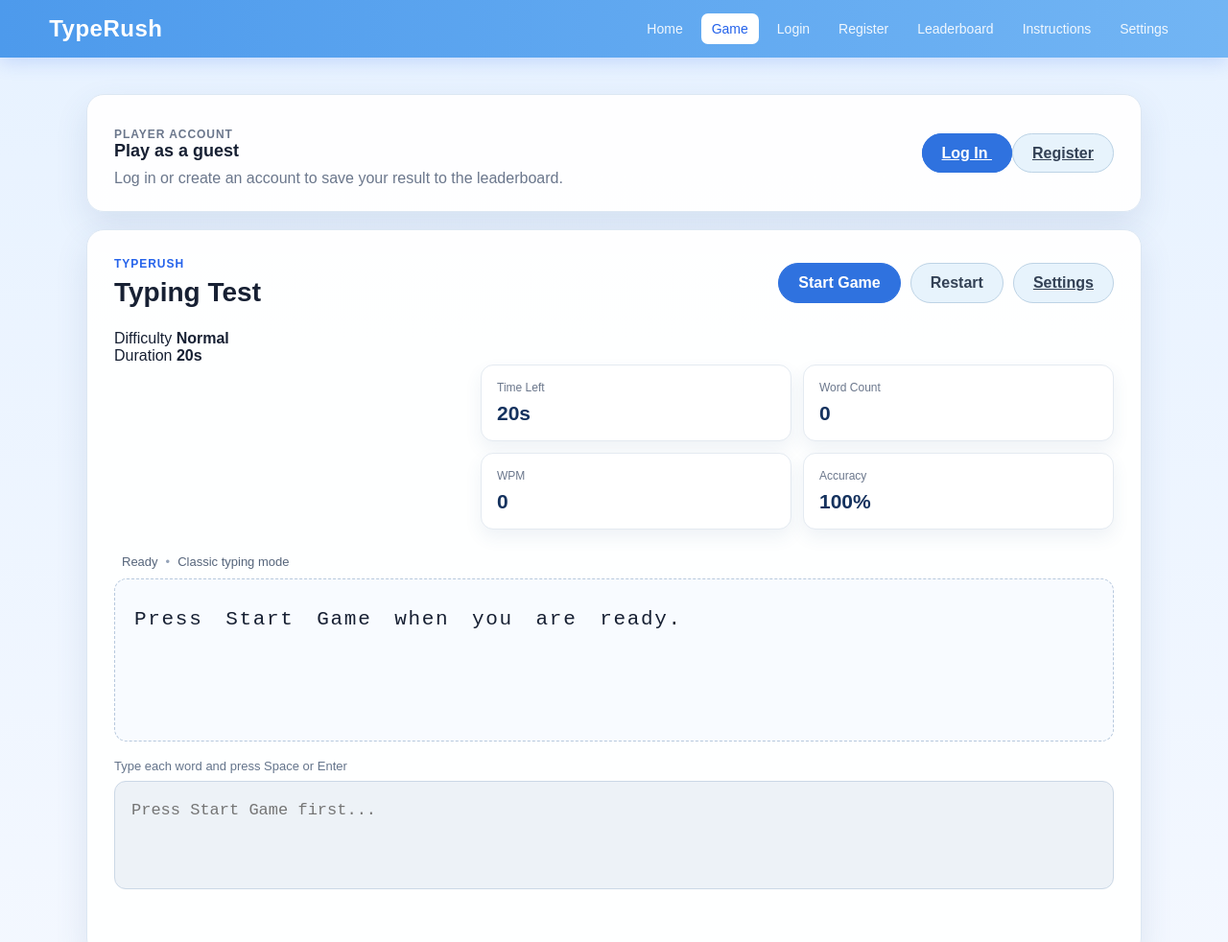
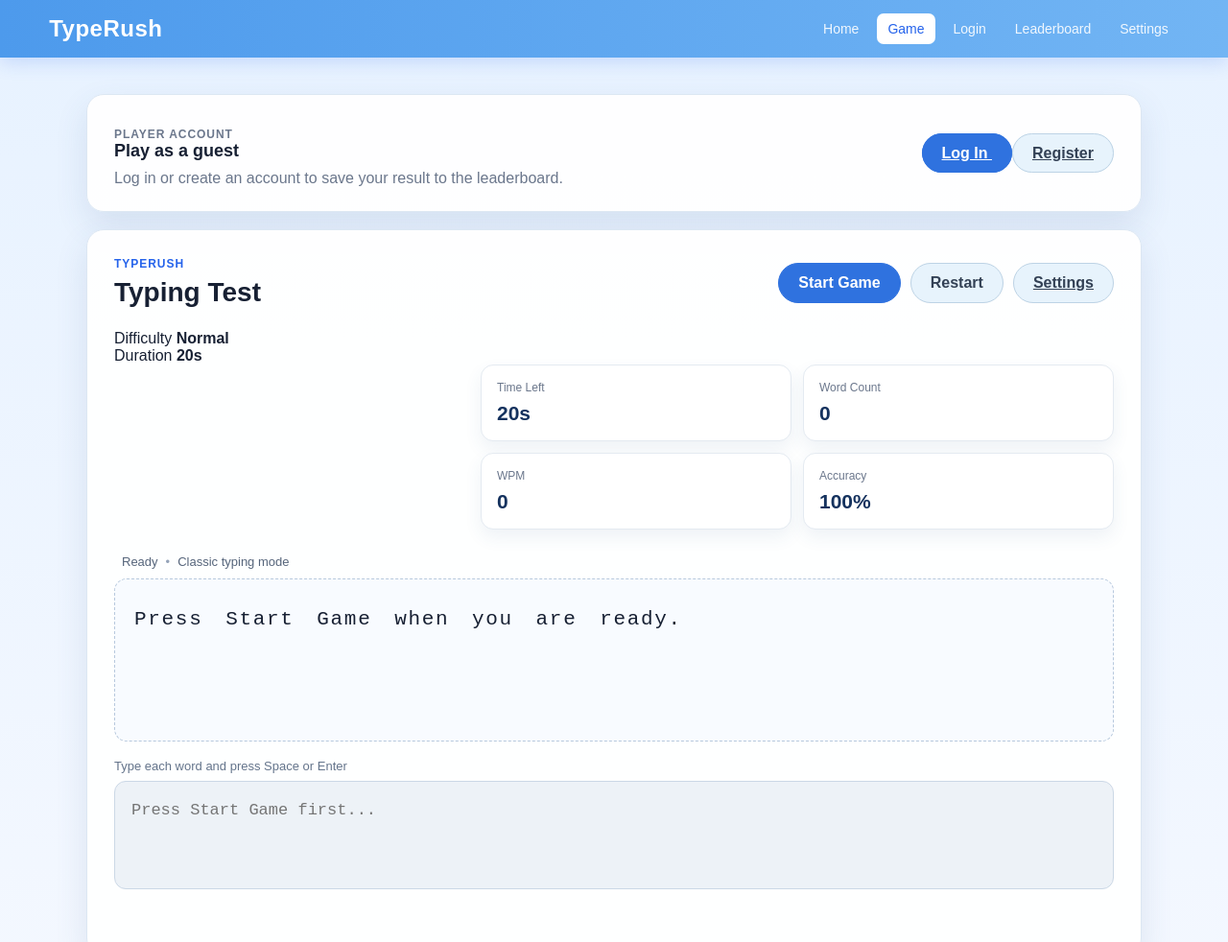
Before and after one commit to mirul49/Team4_Project, a website: page game.html in a window 1280 px wide. Shown: the top 982 px of the page at 96% size. Drawn offline with Linux system fonts and the light colour scheme.

Commit message:
Update navigation links in game.html
Removed 'Register' and 'Instructions' links from navigation.

```diff
--- a/game.html
+++ b/game.html
@@ -24,9 +24,7 @@
       <a href="index.html">Home</a>
       <a href="game.html" class="active">Game</a>
       <a href="login.html">Login</a>
-      <a href="register.html">Register</a>
       <a href="leaderboard.html">Leaderboard</a>
-      <a href="instructions.html">Instructions</a>
       <a href="settings.html">Settings</a>
     </div>
 
```
